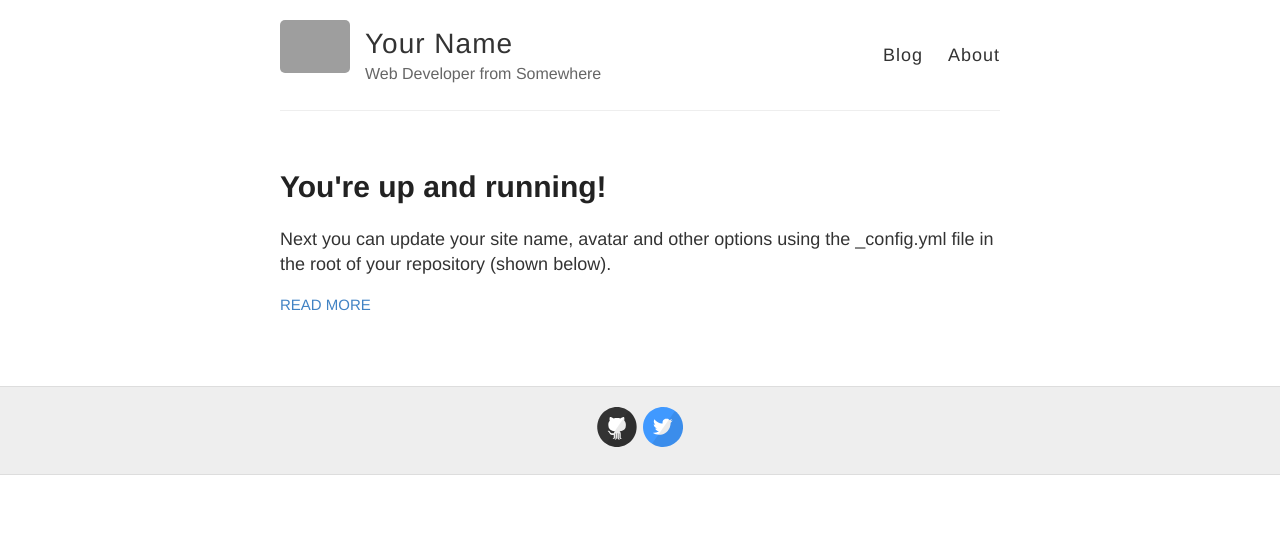
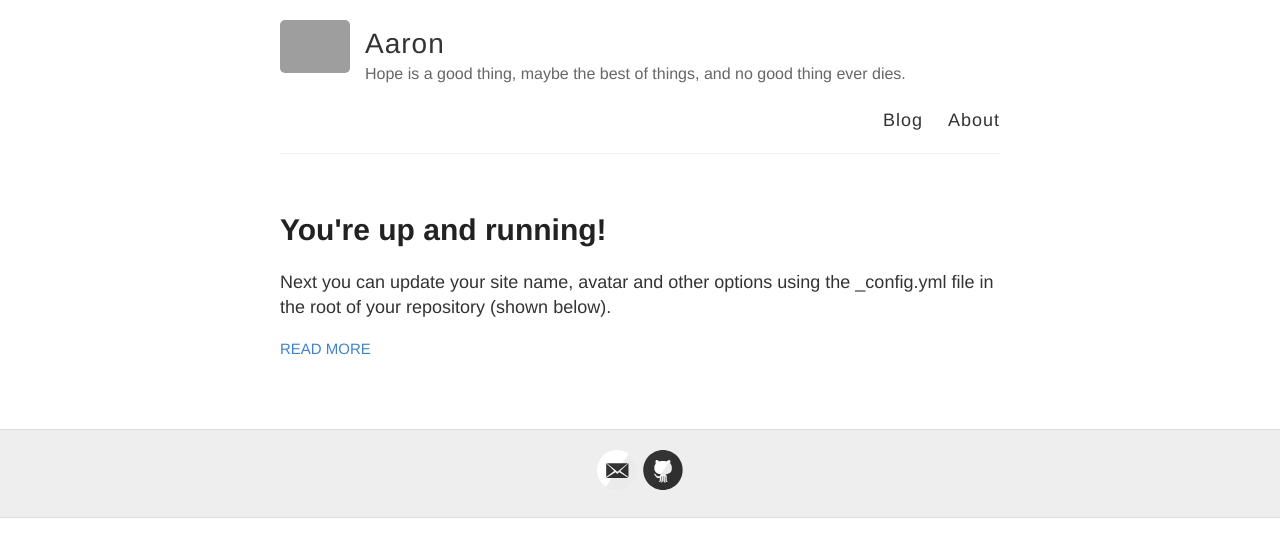
Before and after one commit to C0dak/aaron-13.github.io, a Jekyll site: the page built from index.html, in a window 1280 px wide. Shown: the top 557 px of the page. Built offline with Jekyll 4.4.1, drawn with Linux system fonts in a browser that asks for light colours; grey boxes are pictures that could not be loaded.

Commit message:
commit-01

```diff
--- a/_config.yml
+++ b/_config.yml
@@ -3,13 +3,13 @@
 #
 
 # Name of your site (displayed in the header)
-name: Your Name
+name: Aaron
 
 # Short bio or description (displayed in the header)
-description: Web Developer from Somewhere
+description: Hope is a good thing, maybe the best of things, and no good thing ever dies.
 
 # URL of your avatar or profile pic (you could use your GitHub profile pic)
-avatar: https://raw.githubusercontent.com/barryclark/jekyll-now/master/images/jekyll-logo.png
+avatar: https://raw.githubusercontent.com/barryclark/jekyll-now/master/images/python.jpg
 
 #
 # Flags below are optional
@@ -18,15 +18,15 @@ avatar: https://raw.githubusercontent.com/barryclark/jekyll-now/master/images/je
 # Includes an icon in the footer for each username you enter
 footer-links:
   dribbble:
-  email:
+  email: aaronlc13@sina.com
   facebook:
   flickr:
-  github: barryclark/jekyll-now
+  github: aaron-13
   instagram:
   linkedin:
   pinterest:
   rss: # just type anything here for a working RSS icon
-  twitter: jekyllrb
+  twitter:
   stackoverflow: # your stackoverflow profile, e.g. "users/50476/bart-kiers"
   youtube: # channel/<your_long_string> or user/<user-name>
   googleplus: # anything in your profile username that comes after plus.google.com/
```
Also changed, not shown: images/python.jpg (added).
